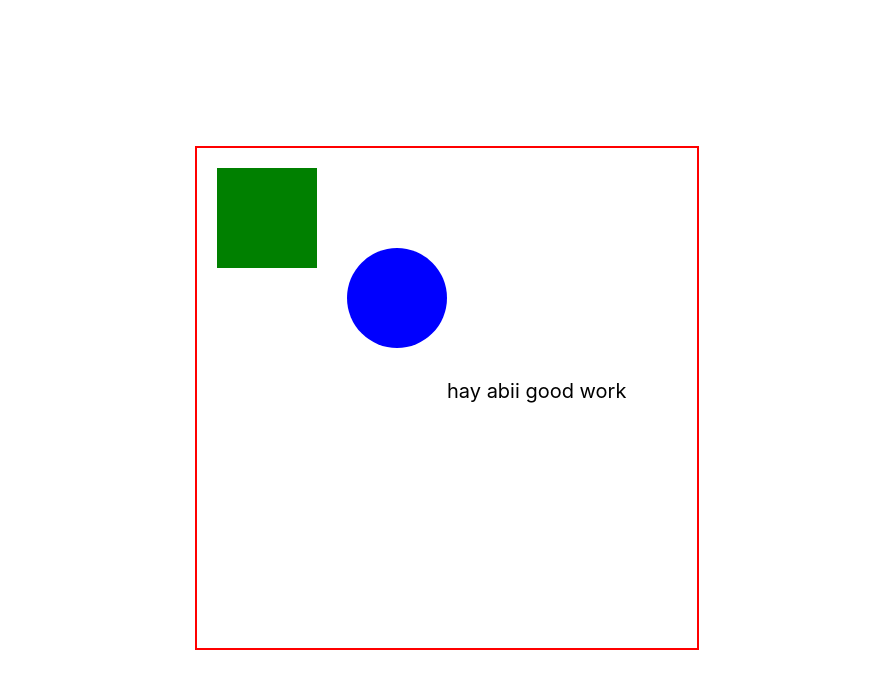
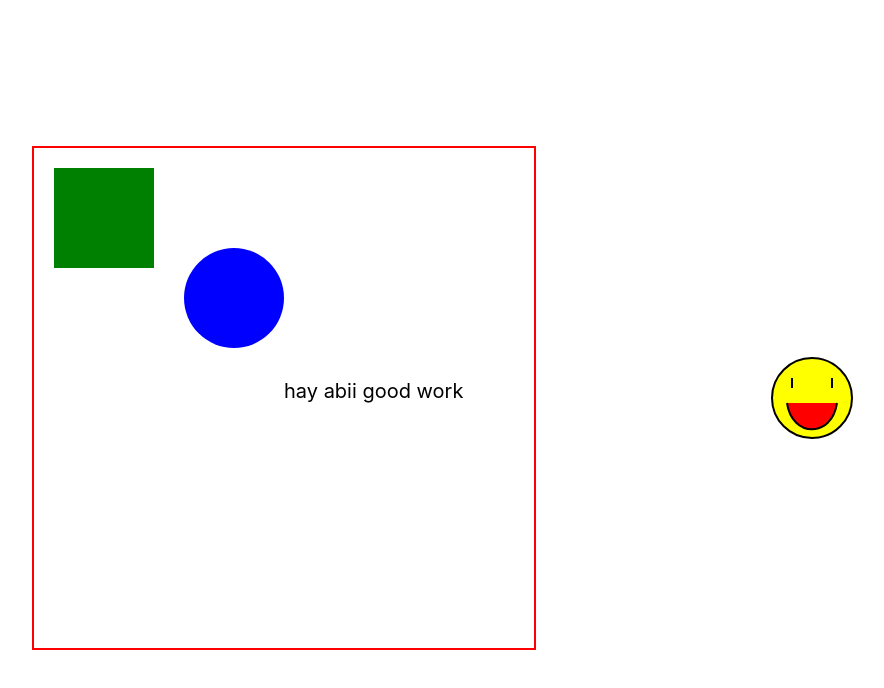
Before and after one commit to ABIIRAM02/D3.js-practice, a React (Create React App) app: page / in a window 1280 px wide. Shown: the top 688 px of the page, without its empty margins (193-1077 px from the left). Built offline with nearby package versions, Linux system fonts and the light colour scheme.

Commit message:
created smilySvg

```diff
--- a/public/index.html
+++ b/public/index.html
@@ -24,7 +24,7 @@
       work correctly both with client-side routing and a non-root public URL.
       Learn how to configure a non-root public URL by running `npm run build`.
     -->
-    <title>React App</title>
+    <title>svg-basics</title>
   </head>
   <body>
     <noscript>You need to enable JavaScript to run this app.</noscript>
--- a/src/App.jsx
+++ b/src/App.jsx
@@ -1,10 +1,12 @@
 import MySvgElement from "./components/MySvgElement";
+import Smily from "./components/Smily.svg";
 
 
 function App() {
   return (
-    <div className="App" style={{display:'flex', justifyContent:'center', alignItems:'center', height:'100svh'}} >
+    <div className="App" style={{display:'flex', justifyContent:'space-evenly', alignItems:'center', height:'100svh'}} >
       <MySvgElement />
+      <Smily />
     </div>
   );
 }
--- /dev/null
+++ b/src/components/Smily.svg.jsx
@@ -0,0 +1,24 @@
+import React from 'react'
+
+const Smily = () => {
+  return (
+    <div>
+        <svg height={100} width={100}  >
+            <circle cy={50} cx={50} r={40} fill='yellow' stroke='black' strokeWidth='2'/>
+
+            <path
+            //? M-> moveto L->Lineto C->curveto
+                d='M30,30 L30,40
+                   M70,30 L70,40
+                   M25,55 C30,90 70,90 75,55
+                '
+                stroke='black'
+                strokeWidth='2'
+                fill='red'
+            />
+        </svg>
+    </div>
+  )
+}
+
+export default Smily
```
